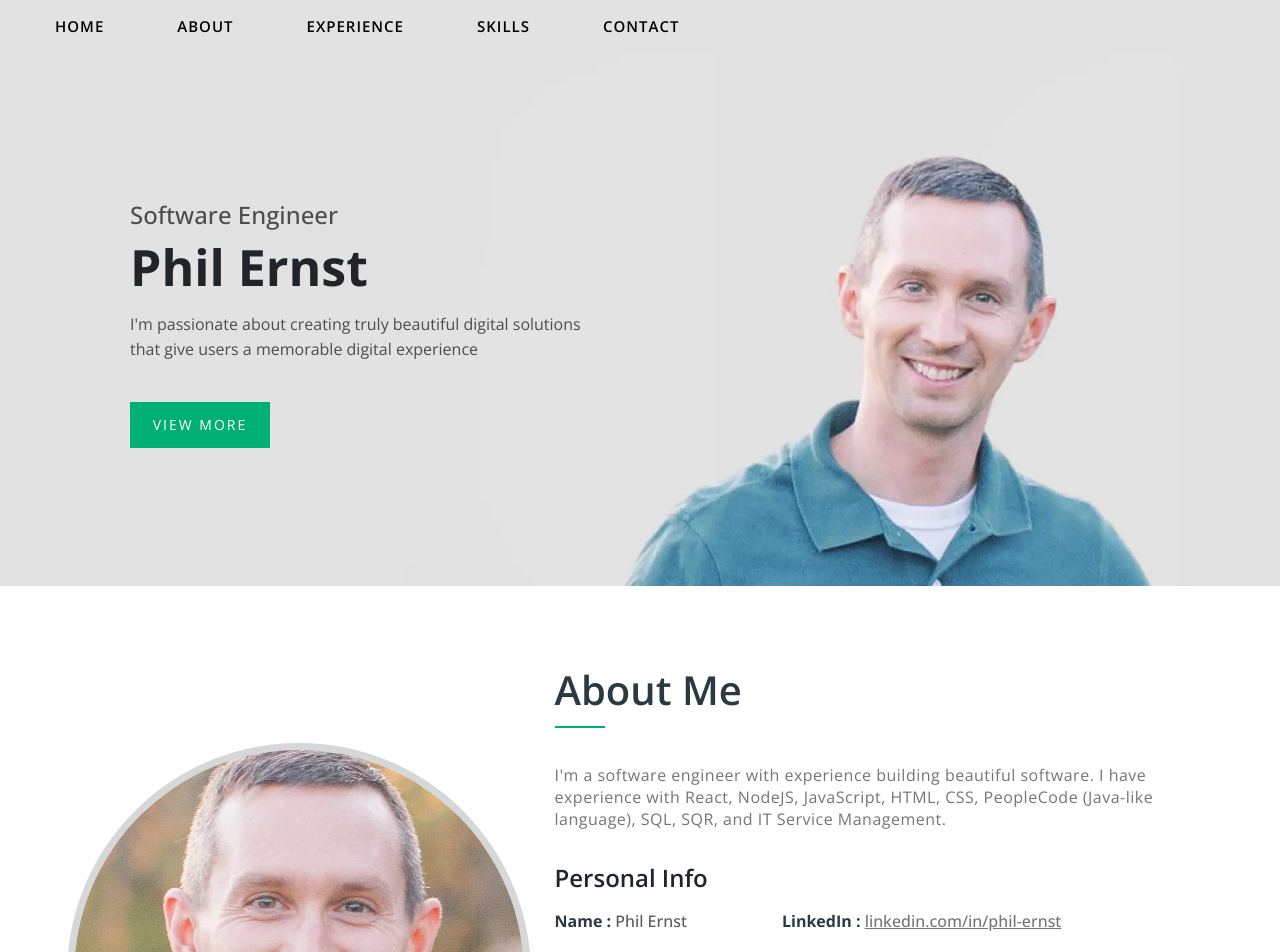
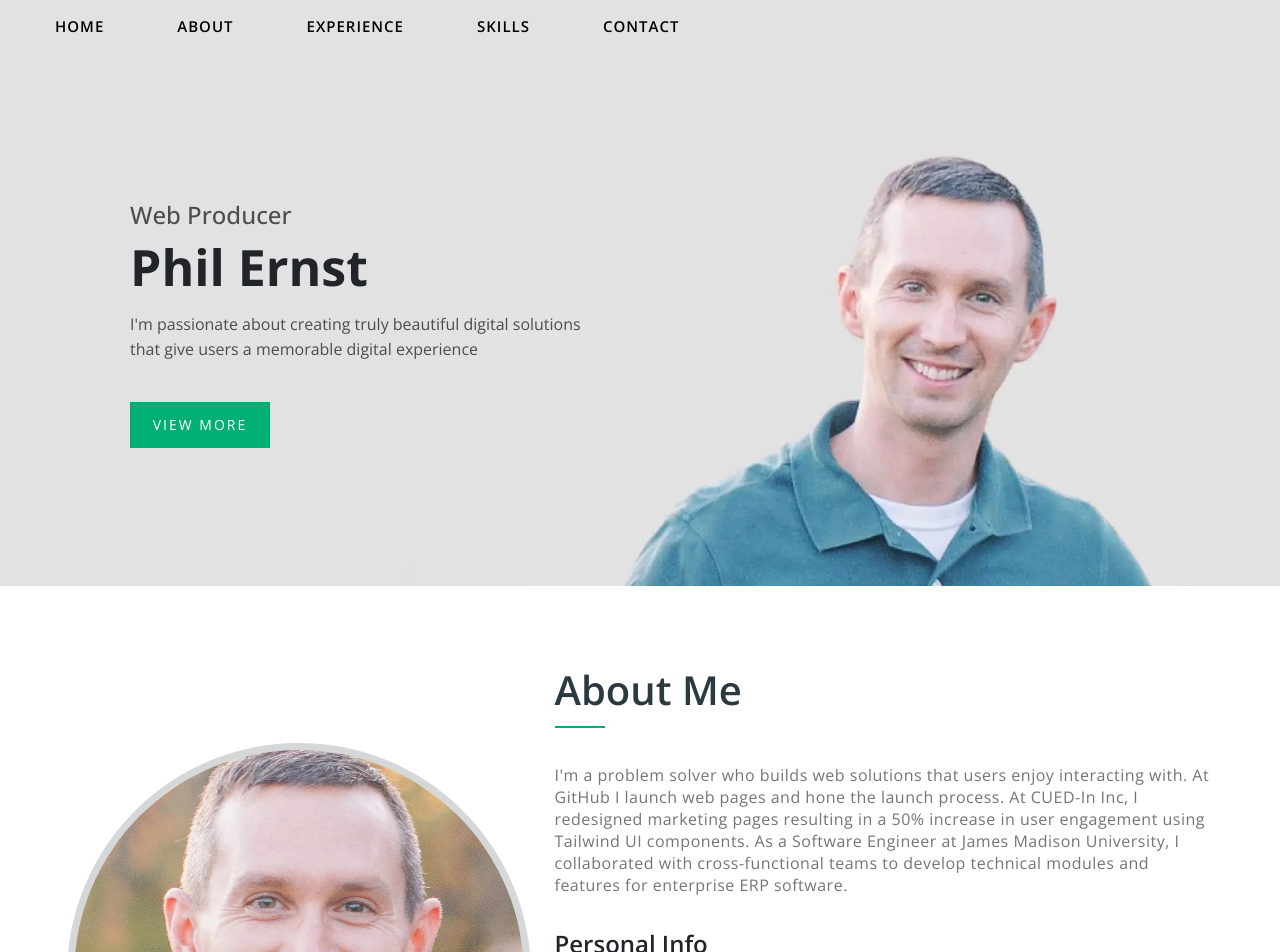
Before and after one commit to ernstpf/personal-website, a React (Create React App) app: page / in a window 1280 px wide. Shown: the top 952 px of the page. Built offline with nearby package versions, Linux system fonts and the light colour scheme.

Commit message:
Add Prettier

```diff
--- a/package.json
+++ b/package.json
@@ -43,5 +43,8 @@
       "last 1 firefox version",
       "last 1 safari version"
     ]
+  },
+  "devDependencies": {
+    "prettier": "2.8.8"
   }
 }
--- a/public/index.html
+++ b/public/index.html
@@ -50,7 +50,7 @@ href="https://maxcdn.bootstrapcdn.com/font-awesome/4.4.0/css/font-awesome.min.cs
       work correctly both with client-side routing and a non-root public URL.
       Learn how to configure a non-root public URL by running `npm run build`.
     -->
-    <title>Phil Ernst - Software Engineer</title>
+    <title>Phil Ernst - Web Producer</title>
   </head>
   <body>
     <noscript>You need to enable JavaScript to run this app.</noscript>
--- a/src/pages/Component/Components/About.js
+++ b/src/pages/Component/Components/About.js
@@ -32,10 +32,13 @@ const About = () => {
               <div>
                 <h2 className="about-title">About Me</h2>
                 <p className="about-subtitle">
-                  I'm a software engineer with experience building beautiful
-                  software. I have experience with React, NodeJS, JavaScript,
-                  HTML, CSS, PeopleCode (Java-like language), SQL, SQR, and IT
-                  Service Management.
+                  I'm a problem solver who builds web solutions that users enjoy
+                  interacting with. At GitHub I launch web pages and hone the launch process. At CUED-In Inc, I redesigned marketing pages resulting in a 50% increase in user engagement using Tailwind UI components. As a Software Engineer at James Madison University, I collaborated with cross-functional teams to develop technical modules and features for enterprise ERP software.
+
+
+
+
+
                 </p>
               </div>
               <div className="about-psl-info">
--- a/src/pages/Component/Components/HeaderBanner.js
+++ b/src/pages/Component/Components/HeaderBanner.js
@@ -23,7 +23,7 @@ const HeaderBanner = () => {
           </span>
           <div className="img-bnr-text ">
             <div>
-              <p className='job-title' data-aos="fade-down">Software Engineer</p>
+              <p className='job-title' data-aos="fade-down">Web Producer</p>
 
               <h1 data-aos="flip-down">Phil Ernst</h1>
               <p data-aos="fade-up">
```
Also changed, not shown: 10 other files (tests, documents, lock files or other folders).
